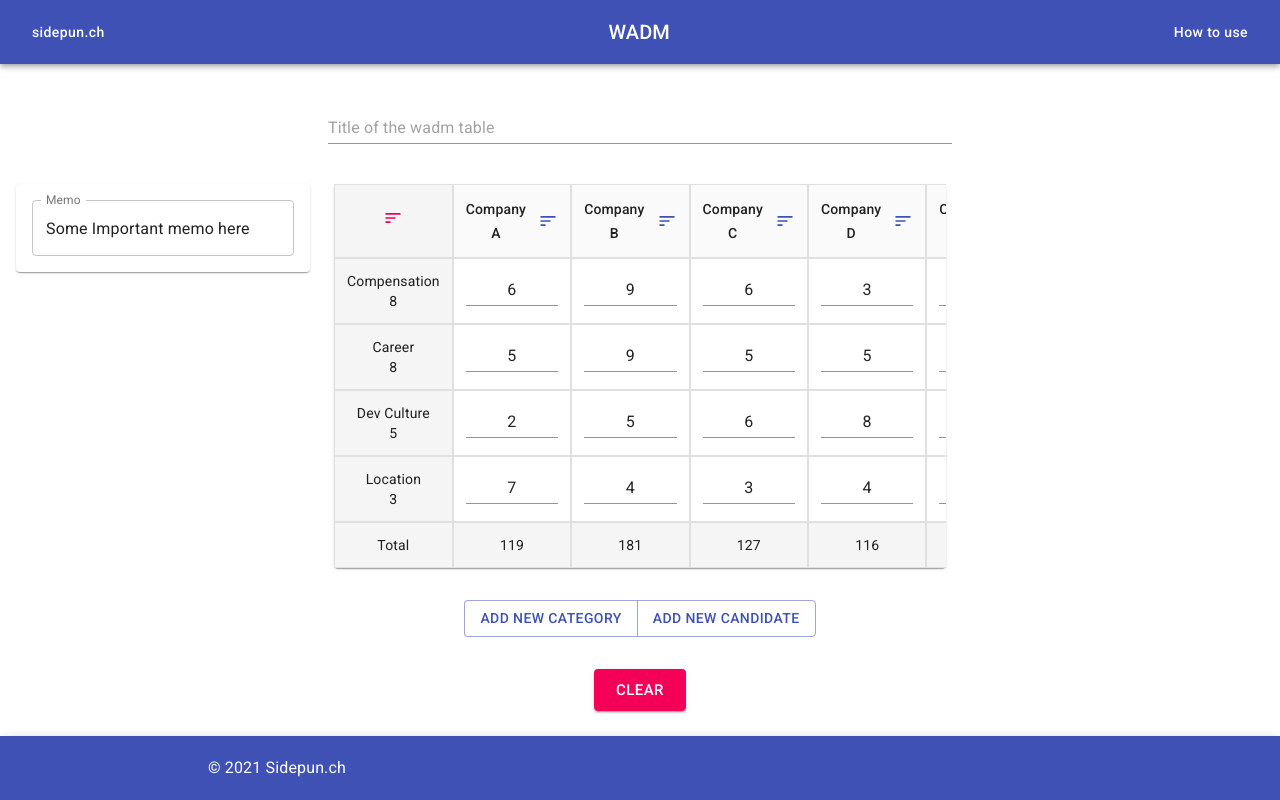
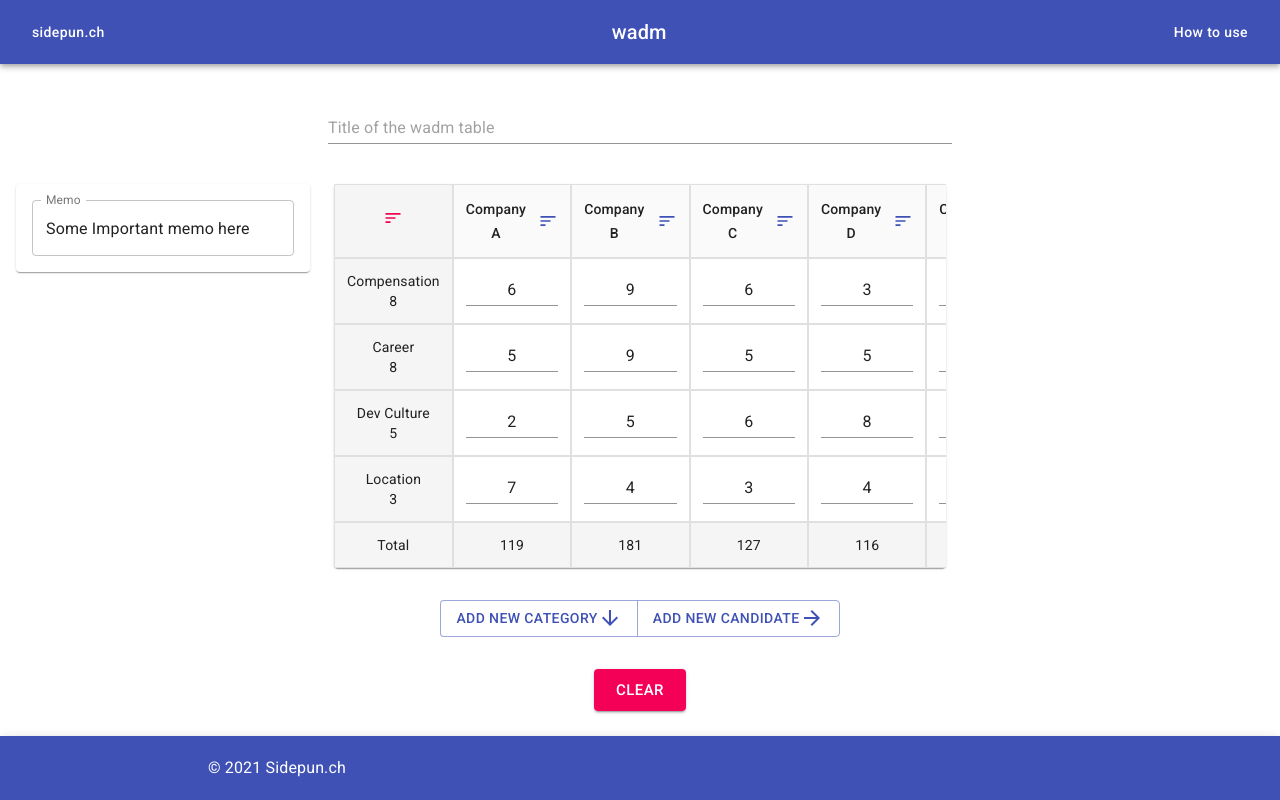
Before and after one commit to kim-sardine/wadm-react, a React (Create React App) app: page / in a window 1280 px wide. Built offline with nearby package versions, Linux system fonts and the light colour scheme; the HTML template or start-up script is replaced by a standard one.

Commit message:
Change title, Add arrow icons

```diff
--- a/public/index.html
+++ b/public/index.html
@@ -4,11 +4,11 @@
     <meta charset="utf-8" />
     <meta name="viewport" content="width=device-width, initial-scale=1" />
 
-    <title>WADM - weighted average decision matrix</title>
-    <meta name="description" content="WADM helps you make more logical and rational decisions"/>
+    <title>wadm - your best decision maker</title>
+    <meta name="description" content="wadm helps you make more logical and rational decisions"/>
     <meta name="keywords" content="wadm, decision table, weighted average decision matrix">
-    <meta property="og:title" content="WADM - weighted average decision matrix" />
-    <meta property="og:description" content="It helps you make more logical and rational decisions"/>
+    <meta property="og:title" content="wadm - your best decision maker" />
+    <meta property="og:description" content="wadm helps you make more logical and rational decisions"/>
     <meta property="og:url" content="https://wadm.sidepun.ch" />
     <meta property="og:image" content="https://wadm.sidepun.ch/favicon.png" />
 
--- a/src/components/Header.tsx
+++ b/src/components/Header.tsx
@@ -44,7 +44,7 @@ function Header() {
             <Toolbar className={classes.toolBar}>
                 <Button color="inherit" className={classes.noTransform} target="_blank" href="https://sidepun.ch">sidepun.ch</Button>
                 <Typography component="h1" variant="h6" >
-                    WADM
+                    wadm
                 </Typography>
                 <Button color="inherit" className={classes.noTransform} onClick={handleClickOpen}>How to use</Button>
                 <Dialog
--- a/src/components/WadmTable.tsx
+++ b/src/components/WadmTable.tsx
@@ -16,6 +16,8 @@ import DialogActions from '@material-ui/core/DialogActions';
 import DialogContent from '@material-ui/core/DialogContent';
 import DialogTitle from '@material-ui/core/DialogTitle';
 import SortIcon from '@material-ui/icons/Sort';
+import ArrowDownwardIcon from '@material-ui/icons/ArrowDownward';
+import ArrowForwardIcon from '@material-ui/icons/ArrowForward';
 
 interface Candidate {
     name: string;
@@ -484,8 +486,8 @@ export default function WadmTable(props: WadmTableProps) {
             </Paper>
             <Box textAlign='center' m={4}>
                 <ButtonGroup color="primary" aria-label="outlined button group">
-                    <Button onClick={openAddCategoryDialog}>Add New Category</Button>
-                    <Button onClick={openAddCandidateDialog}>Add New Candidate</Button>
+                    <Button onClick={openAddCategoryDialog}>Add New Category<ArrowDownwardIcon /></Button>
+                    <Button onClick={openAddCandidateDialog}>Add New Candidate<ArrowForwardIcon /></Button>
                 </ButtonGroup>
             </Box>
             <Dialog open={open} onClose={handleClose} aria-labelledby="form-dialog-title">
```
